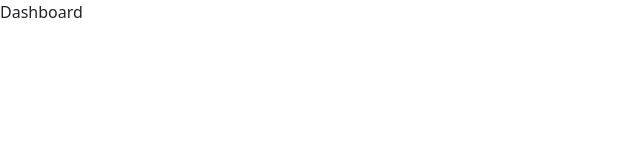
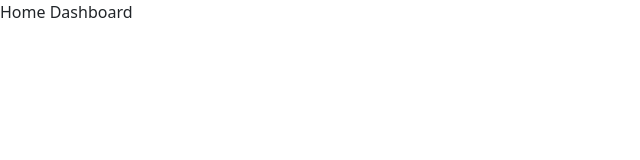
Before and after one commit to rakeshkoka/movie-ticket-booking, a React (Vite) app in the folder front-end/: page /dashboard in a window 1280 px wide. Shown: the top 160 px of the page, without its empty margins (0-640 px from the left). Built offline with nearby package versions, Linux system fonts and the light colour scheme.

Commit message:
Test Commit

```diff
--- a/front-end/src/components/dashboard/Dashboard.jsx
+++ b/front-end/src/components/dashboard/Dashboard.jsx
@@ -2,7 +2,7 @@
 
 function Dashboard() {
   return (
-    <div>Dashboard</div>
+    <div>Home Dashboard</div>
   )
 }
 
```
